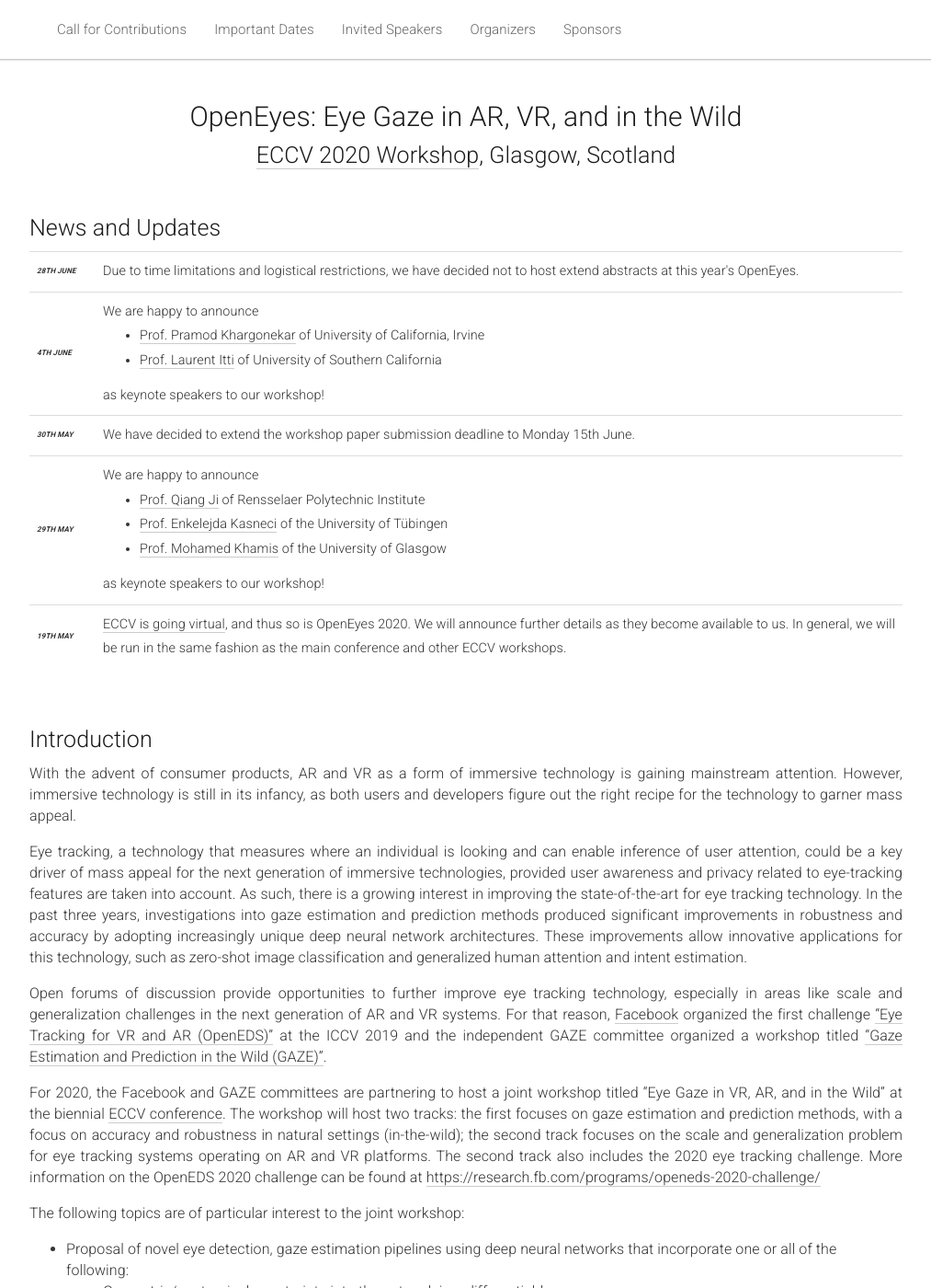
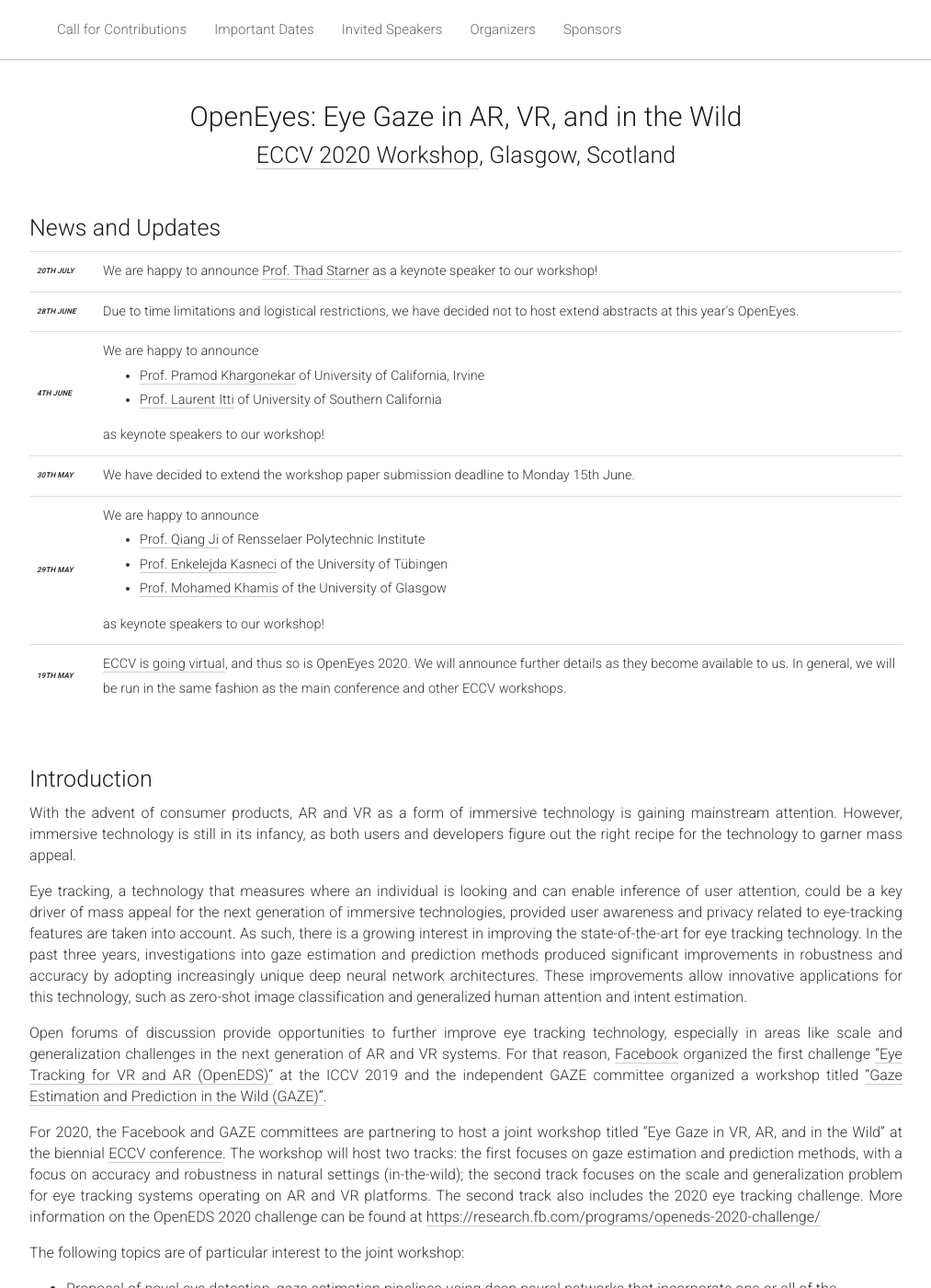
Before and after one commit to OpenEyes-Workshop/openeyes-workshop.github.io, a Jekyll site: the page built from _pages/home.md, in a window 1280 px wide and 1400 px high. Shown: the whole window at 92% size, without its empty margins (133-1146 px from the left). Built offline with Jekyll 4.4.1, drawn with Linux system fonts in a browser that asks for light colours; nearby versions of some CDN libraries; some of the changed text lies outside the part shown.

Commit message:
Add Thad Starner, make bios collapsible

```diff
--- a/_pages/home.md
+++ b/_pages/home.md
@@ -39,6 +39,10 @@
     <h2>News and Updates</h2>
     <table class="table news">
       <tbody>
+        <tr>
+          <td>20th July</td>
+          <td>We are happy to announce <a href="https://www.cc.gatech.edu/~thad/" target="_blank">Prof. Thad Starner</a> as a keynote speaker to our workshop!</td>
+        </tr>
         <tr>
           <td>28th June</td>
           <td>Due to time limitations and logistical restrictions, we have decided not to host extend abstracts at this year's OpenEyes.</td>
@@ -163,7 +167,7 @@
       <div class="panel-heading" data-toggle="collapse" data-parent="#call" href="#call-papers" style="cursor:pointer;">
         <h3 style="margin:0;">Full Workshop Papers</h3>
       </div>
-      <div id="call-papers" class="panel-collapse collapse in" data-parent="#call">
+      <div id="call-papers" class="panel-collapse collapse" data-parent="#call">
         <div class="panel-body">
           <p>
 	    <span style="font-weight:500;">Submission:</span> We invite authors to submit unpublished papers (14-page <a href="https://eccv2020.eu/author-instructions/" target="_blank">ECCV format</a>) to our workshop, to be presented at a poster session upon acceptance. All submissions will go through a double-blind review process. All contributions must be submitted (along with supplementary materials, if any) at
@@ -318,9 +322,16 @@
   <div class="col-md-9">
     <!--<h3>TITLE</h3><br>-->
     <!--<b>Abstract</b><p class="speaker-abstract"></p>-->
-    <b>Biography</b><p class="speaker-bio">
+    <div class="panel panel-default">
+      <div class="panel-heading" data-toggle="collapse" href="#ek-bio" style="cursor:pointer;text-align:center">
+        <b>Biography <span style="font-weight:normal">(click to expand/collapse)</span></b>
+      </div>
+      <div id="ek-bio" class="panel-collapse collapse"><div class="panel-body">
+        <p class="speaker-bio">
     Enkelejda Kasneci is a Professor of Computer Science at the University of Tübingen, Germany, where she leads the Human-Computer Interaction Lab. As a BOSCH scholar, she received her M.Sc. degree in Computer Science from the University of Stuttgart in 2007. In 2013, she received her PhD in Computer Science from the University of Tübingen. For her PhD research, she was awarded the research prize of the Federation Südwestmetall in 2014. From 2013 to 2015, she was a postdoctoral researcher and a Margarete-von-Wrangell Fellow at the University of Tübingen. Her research evolves around the application of machine learning for intelligent and perceptual human-computer interaction. She served as academic editor for PlosOne and as a TPC member and reviewer for several major conferences and journals.
-    </p>
+        </p>
+      </div></div>
+    </div>
   </div>
 </div>
 <div class="row speaker">
@@ -338,9 +349,16 @@
     <b>Abstract</b><p class="speaker-abstract">
     Many of today’s smartphones, laptops and head-mounted displays are well equipped for accurate gaze estimation in the wild. These are important developments for security applications. For example, we will soon be able to run gaze-based security methods in the wild, such as authentication in daily scenarios, and analyze gaze behavior during security critical tasks, like when reading a phishing email. On the downside, ubiquitous eye tracking comes with privacy implications. Imagine if a neighbouring train passenger’s smartphone can track your eyes; this could potentially reveal a myriad of private information including visual interests, personality traits, mental disorders, emotional valence and more. In this talk, I will discuss how the role of eye gaze in security and privacy applications evolved in the past two decades, and how the current developments in ubiquitous eye tracking present a turning point that give rise to many opportunities and also new challenges.
     </p>
-    <b>Biography</b><p class="speaker-bio">
-    Mohamed Khamis is a Lecturer (Assistant Professor) at the University of Glasgow in the UK. His research is at the intersection of Ubiquitous Computing and User Privacy. He is interested in understanding the privacy implications of ubiquitous technologies, as well as developing novel systems for protecting privacy and security. He has major contributions at the intersection of security and gaze. Mohamed organized workshops at UbiComp 2016, CHI 2018, and CHI 2019. He is a program committee member for CHI 2020, and was general chair for PerDis 2019.
-    </p>
+    <div class="panel panel-default">
+      <div class="panel-heading" data-toggle="collapse" href="#mk-bio" style="cursor:pointer;text-align:center">
+        <b>Biography <span style="font-weight:normal">(click to expand/collapse)</span></b>
+      </div>
+      <div id="mk-bio" class="panel-collapse collapse"><div class="panel-body">
+        <p class="speaker-bio">
+          Mohamed Khamis is a Lecturer (Assistant Professor) at the University of Glasgow in the UK. His research is at the intersection of Ubiquitous Computing and User Privacy. He is interested in understanding the privacy implications of ubiquitous technologies, as well as developing novel systems for protecting privacy and security. He has major contributions at the intersection of security and gaze. Mohamed organized workshops at UbiComp 2016, CHI 2018, and CHI 2019. He is a program committee member for CHI 2020, and was general chair for PerDis 2019.
+        </p>
+      </div></div>
+    </div>
   </div>
 </div>
 <div class="row speaker">
@@ -361,10 +379,17 @@
   <div class="col-md-9">
     <!--<h3>TITLE</h3><br>-->
     <!--<b>Abstract</b><p class="speaker-abstract"></p>-->
-    <b>Biography</b><p class="speaker-bio">
+    <div class="panel panel-default">
+      <div class="panel-heading" data-toggle="collapse" href="#pk-bio" style="cursor:pointer;text-align:center">
+        <b>Biography <span style="font-weight:normal">(click to expand/collapse)</span></b>
+      </div>
+      <div id="pk-bio" class="panel-collapse collapse"><div class="panel-body">
+        <p class="speaker-bio">
     Pramod Khargonekar received B. Tech. Degree in electrical engineering in 1977 from the Indian Institute of Technology, Bombay, India, and M.S. degree in mathematics in 1980 and Ph.D. degree in electrical engineering in 1981 from the University of Florida, respectively.  He has been on faculty at the University of Florida, University of Minnesota, The University of Michigan, and the University of California, Irvine. In June 2016, he assumed his current position as Vice Chancellor for Research and Distinguished Professor of Electrical Engineering and Computer Science at the University of California, Irvine.
 Khargonekar's current research and teaching interests include systems and control theory, machine learning, and applications to smart electric grid and neural engineering. He has authored more than 160 refereed journal publications and 200 conference publications, and has supervised 38 doctoral students. He has received numerous awards and have served in academia and industry in many roles, the details of which can be found on <a href="http://faculty.sites.uci.edu/khargonekar/biographical-sketch" target="_blank">his webpage</a>.
-    </p>
+        </p>
+      </div></div>
+    </div>
   </div>
 </div>
 <div class="row speaker">
@@ -380,10 +405,16 @@
   <div class="col-md-9">
     <!--<h3>TITLE</h3><br>-->
     <!--<b>Abstract</b><p class="speaker-abstract"></p>-->
-    <b>Biography</b><p class="speaker-bio">
-    <!-- Sourced from http://ibt.usc.edu/research-faculty/laurent-itti-phd/ -->
+    <div class="panel panel-default">
+      <div class="panel-heading" data-toggle="collapse" href="#li-bio" style="cursor:pointer;text-align:center">
+        <b>Biography <span style="font-weight:normal">(click to expand/collapse)</span></b>
+      </div>
+      <div id="li-bio" class="panel-collapse collapse"><div class="panel-body">
+        <p class="speaker-bio">
     Laurent Itti received his M.S. degree in Image Processing from the Ecole Nationale Superieure des Telecommunications (Paris, France) in 1994, and his Ph.D. in Computation and Neural Systems from Caltech (Pasadena, CA) in 2000. He has since then been an Assistant, Associate, and now Full Professor of Computer Science, Psychology, and Neuroscience at USC. Dr. Itti’s research interests are in biologically-inspired computational vision, in particular in the domains of visual attention, scene understanding, control of eye movements, and surprise. This basic research has technological applications to, among others, video compression, target detection, and robotics. Dr. Itti has co-authored over 150 publications in peer-reviewed journals, books and conferences, three patents, and several open-source neuromorphic vision software toolkits.
-    </p>
+        </p>
+      </div></div>
+    </div>
   </div>
 </div>
 <div class="row speaker">
@@ -397,14 +428,46 @@
     </div>
   </div>
   <div class="col-md-9">
-	<h3>A Bayesian Framework for Robust and Generalizable Eye Tracking</h3><br>
-	<b>Abstract</b><p class="speaker-abstract">As a classical eye tracking approach, model-based eye tracking uses a geometric eye model to perform eye tracking; it generalizes well and requires no training data.  Model-based eye tracking, however, requires accurate eye feature detection, which is hard to achieve in real world environments.   Deep learning based methods have been employed recently to improve eye feature detection accuracy.  These methods, however, do not generalize well to novel data.   To achieve robust and generalizable eye tracking under different conditions, we propose a Bayesian framework to perform model-based eye tracking without explicit eye feature detection.
-	<br><br>
-	Specifically, the proposed method consists of a Bayesian Convolutional Neural Network (BCNN) to capture the probabilistic relationships between eye appearance and its landmarks, and a geometric model to estimate eye gaze from the eye landmarks.  Under a Bayesian framework to integrate the two modules, given an eye image, the BCNN module outputs the probability distribution of the eye landmarks and their uncertainties, based on which the geometric model performs a Bayesian inference of the eye gaze by marginalizing out the eye landmarks, enabling eye gaze estimation without explicit eye landmark detection.  Compared to the point-based eye landmark estimation methods, our model not only can generalize better, but is also more robust under challenging real world conditions.  In addition, we extend the single-stage model to multi-stage, yielding the cascade BCNN.   The cascade architecture allows feeding the uncertainty information from current stage to the next stage to progressively improve the gaze estimation accuracy.  Experiments show the proposed method, while achieving comparable within-dataset performance, outperforms SoA methods in both it’s generalization capability across datasets, and in its robustness for low quality and challenging datasets.
+    <h3>A Bayesian Framework for Robust and Generalizable Eye Tracking</h3><br>
+    <b>Abstract</b><p class="speaker-abstract">As a classical eye tracking approach, model-based eye tracking uses a geometric eye model to perform eye tracking; it generalizes well and requires no training data.  Model-based eye tracking, however, requires accurate eye feature detection, which is hard to achieve in real world environments.   Deep learning based methods have been employed recently to improve eye feature detection accuracy.  These methods, however, do not generalize well to novel data.   To achieve robust and generalizable eye tracking under different conditions, we propose a Bayesian framework to perform model-based eye tracking without explicit eye feature detection.
+    <br><br>
+    Specifically, the proposed method consists of a Bayesian Convolutional Neural Network (BCNN) to capture the probabilistic relationships between eye appearance and its landmarks, and a geometric model to estimate eye gaze from the eye landmarks.  Under a Bayesian framework to integrate the two modules, given an eye image, the BCNN module outputs the probability distribution of the eye landmarks and their uncertainties, based on which the geometric model performs a Bayesian inference of the eye gaze by marginalizing out the eye landmarks, enabling eye gaze estimation without explicit eye landmark detection.  Compared to the point-based eye landmark estimation methods, our model not only can generalize better, but is also more robust under challenging real world conditions.  In addition, we extend the single-stage model to multi-stage, yielding the cascade BCNN.   The cascade architecture allows feeding the uncertainty information from current stage to the next stage to progressively improve the gaze estimation accuracy.  Experiments show the proposed method, while achieving comparable within-dataset performance, outperforms SoA methods in both it’s generalization capability across datasets, and in its robustness for low quality and challenging datasets.
+    </p>
+    <div class="panel panel-default">
+      <div class="panel-heading" data-toggle="collapse" href="#qj-bio" style="cursor:pointer;text-align:center">
+        <b>Biography <span style="font-weight:normal">(click to expand/collapse)</span></b>
+      </div>
+      <div id="qj-bio" class="panel-collapse collapse"><div class="panel-body">
+        <p class="speaker-bio">
+          Qiang Ji received his Ph.D degree in electrical engineering from the University of Washington. He is currently a Professor with the Department of Electrical, Computer, and Systems engineering at RPI. From January, 2009 to August, 2010, he served as a program director at the National Science Foundation, managing NSF's machine learning and computer vision programs. Prior to joining RPI in 2001, he was an assistant professor with Dept. of Computer Science, University of Nevada at Reno. He also held research and visiting positions with the Beckman Institute at University of Illinois at Urbana-Champaign, the Robotics Institute at Carnegie Mellon University, and the US Air Force Research Laboratory. Dr. Ji currently serves as the director of the <a href="http://www.ecse.rpi.edu/~cvrl" target="_blank">Intelligent Systems Laboratory (ISL)</a>. Prof. Ji is a fellow of the IEEE and the IAPR.
+        </p>
+      </div></div>
+    </div>
+  </div>
+</div>
+<div class="row speaker">
+  <div class="col-sm-3 speaker-pic">
+    <a href="https://www.cc.gatech.edu/home/thad/">
+      <img class="people-pic" src="{{ "/static/img/people/ts.jpg" | prepend:site.baseurl }}">
+    </a>
+    <div class="people-name">
+      <a href="https://www.cc.gatech.edu/home/thad/">Thad Starner</a>
+      <h6>Georgia Tech</h6>
+    </div>
+  </div>
+  <div class="col-md-9">
+	<h3>Eye Interfaces for Augmented Reality Eyeglasses</h3><br>
+	<b>Abstract</b><p class="speaker-abstract">
+	Eye interfaces should be reliable, scalable, consistent, discoverable, provide the user with feedback on performace, and be designed to indicate how they should be used. Combining these human computer interaction (HCI) fundamentals with machine learning and perception can point to useful and usable interfaces, in sometimes unexpected ways.  This talk explores interfaces that have proved the most promising for augmented reality eyeglasses, focusing on eye gestures where tracking the relative motion of the eye is more important than absolute position. Such interfaces are surprisingly robust and have even been sensed using electrooculography (EOG) with three electrodes in the nose bridge of a Jins Meme.
 	</p>
-    <b>Biography</b><p class="speaker-bio">
-    Qiang Ji received his Ph.D degree in electrical engineering from the University of Washington. He is currently a Professor with the Department of Electrical, Computer, and Systems engineering at RPI. From January, 2009 to August, 2010, he served as a program director at the National Science Foundation, managing NSF's machine learning and computer vision programs. Prior to joining RPI in 2001, he was an assistant professor with Dept. of Computer Science, University of Nevada at Reno. He also held research and visiting positions with the Beckman Institute at University of Illinois at Urbana-Champaign, the Robotics Institute at Carnegie Mellon University, and the US Air Force Research Laboratory. Dr. Ji currently serves as the director of the <a href="http://www.ecse.rpi.edu/~cvrl" target="_blank">Intelligent Systems Laboratory (ISL)</a>. Prof. Ji is a fellow of the IEEE and the IAPR.
-    </p>
+    <div class="panel panel-default">
+      <div class="panel-heading" data-toggle="collapse" href="#ts-bio" style="cursor:pointer;text-align:center">
+        <b>Biography <span style="font-weight:normal">(click to expand/collapse)</span></b>
+      </div>
+      <div id="ts-bio" class="panel-collapse collapse"><div class="panel-body">
+        <p class="speaker-bio">Thad Starner is a Professor of Computing at Georgia Tech. He is also a Staff Research Scientist at Google, where he was one of the architects of Google Glass. In 1990, Starner coined the term "augmented reality" to describe the types of interfaces he envisioned for the future, and he has been using a head worn display as part of his daily life since 1993. He is a founder of the annual ACM International Symposium on Wearable Computers, now in its 24th year. Dr. Starner has produced over 500 papers and presentations on his research on interfaces and machine learning and has 95 issued United States utility patents. He was elected to the CHI Academy in 2017 and is always looking for a good game of table tennis.</p>
+      </div></div>
+    </div>
   </div>
 </div>
 <br>
--- a/static/css/main.css
+++ b/static/css/main.css
@@ -154,7 +154,7 @@
 }
 
 div.speaker {
-  margin: 2em 0;
+  margin: 2.5em 0;
 }
 
 div.speaker
```
Also changed, not shown: static/img/people/ts.jpg (added).
